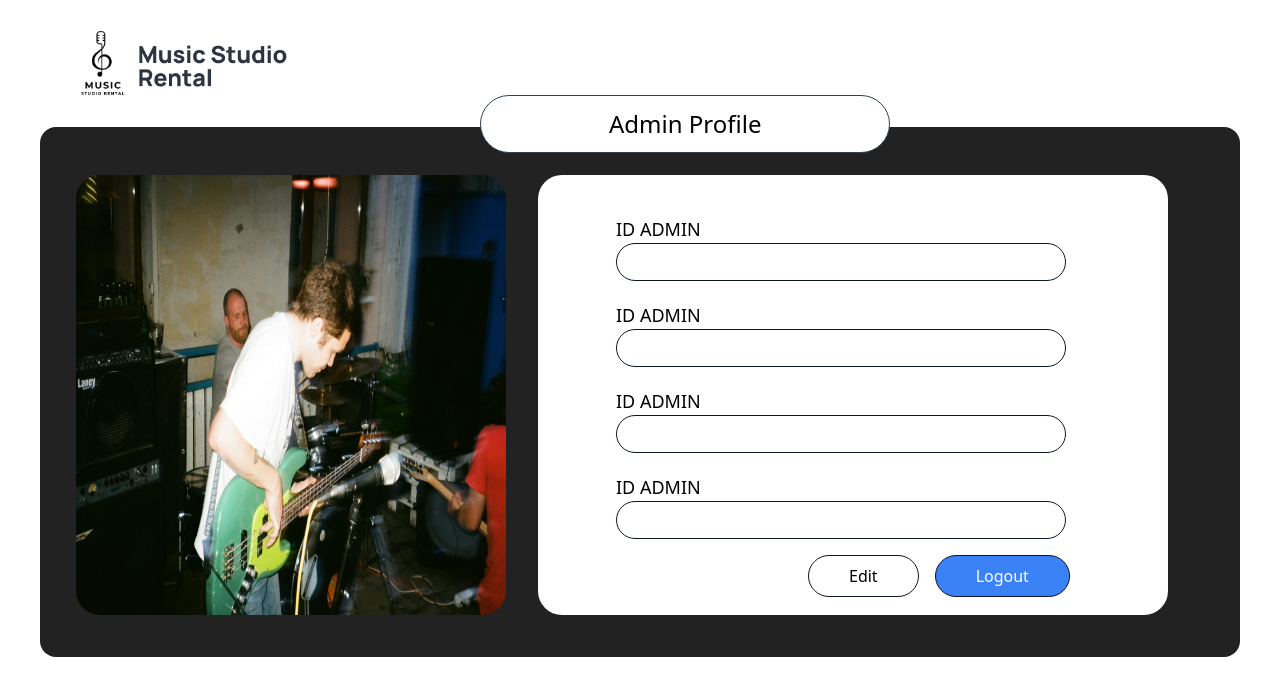
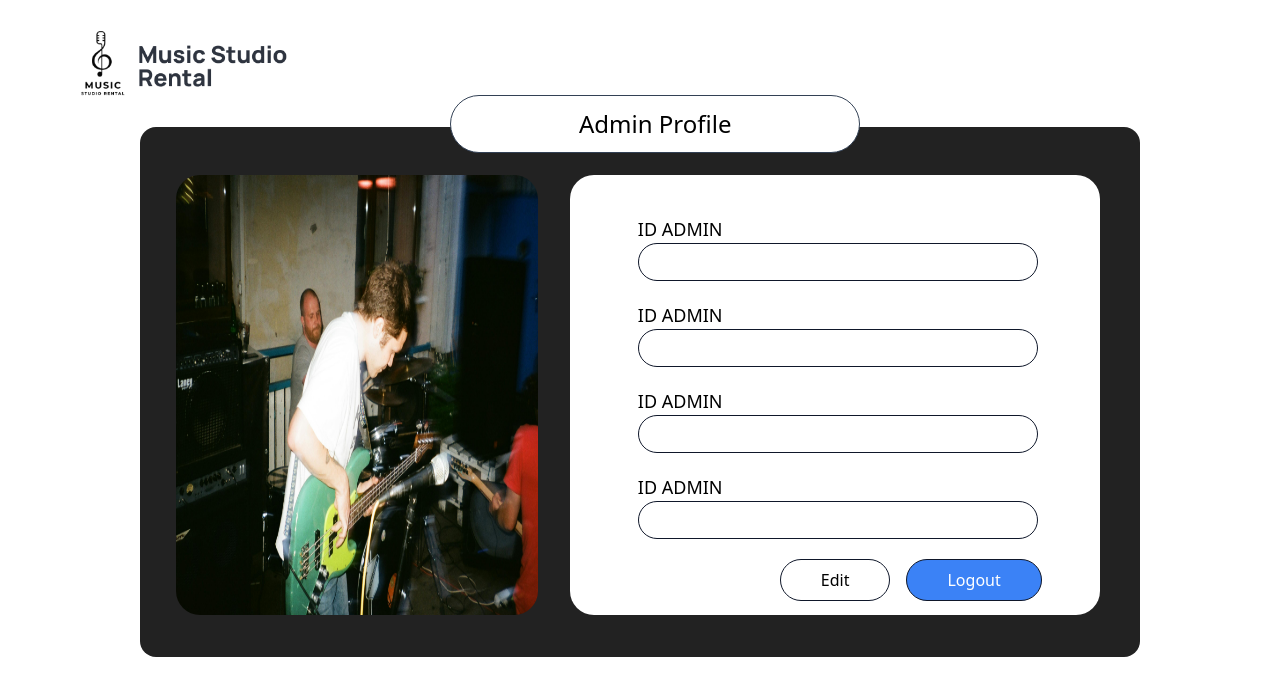
Before and after one commit to maghfur26/Ceria-Music, a React (Vite) app in the folder Frontend/: page /admin-profil in a window 1280 px wide. Shown: the top 696 px of the page. Built offline with nearby package versions, Linux system fonts and the light colour scheme.

Commit message:
update class css admin-profile

```diff
--- a/Frontend/src/Components/fragments/admin/AdminProfil.jsx
+++ b/Frontend/src/Components/fragments/admin/AdminProfil.jsx
@@ -1,4 +1,3 @@
-// src/components/AdminProfile.js
 import React from "react";
 import Logo from "../../../assets/logo.png";
 import Bg from "../../../assets/bgLandingPages.jpg";
@@ -12,8 +11,8 @@ const AdminProfile = () => {
         </div>
 
         <div className="flex items-center justify-center">
-          <div className="bg-[#222222] w-[1000px] h-[590px] tablets7portrait:w-[1200px] tablets7portrait:h-[1450px] ipadairportrait:w-[1200px] lg:h-[530px] zflip3portrait:h-[700px] iphone14plus:h-[670px] md:h-[1345px] relative rounded-none lg:rounded-2xl md:rounded-none">
-            <div className="absolute -top-8 translate-x-[440px] hidden md:hidden lg:block">
+          <div className="bg-[#222222] w-[1000px] h-[590px] lg:w-[1000px] tablets7portrait:w-[1200px] tablets7portrait:h-[1450px] ipadairportrait:w-[1200px] lg:h-[530px] zflip3portrait:h-[700px] iphone14plus:h-[670px] md:h-[1345px] relative rounded-none lg:rounded-2xl md:rounded-none">
+            <div className="absolute -top-8 translate-x-[440px] lg:translate-x-[310px] hidden md:hidden lg:block">
               <div className="bg-white border border-slate-700 px-32 py-3 rounded-full">
                 <h1 className="text-2xl">Admin Profile</h1>
               </div>
@@ -27,7 +26,7 @@ const AdminProfile = () => {
                 />
               </div>
               <div className="bg-white md:w-[800px] lg:rounded-3xl lg:w-[630px] md:translate-x-[42px] ipadairportrait:translate-x-[79px] zflip3portrait:mt-6 zflip3portrait:rounded-xl tablets7portrait:h-[720px] ipadProPortrait:translate-x-[96px] tablets7portrait:mt-10 tablets7portrait:translate-x-[78px] ipadairportrait:mt-0 ipadairportrait:rounded-none lg:translate-x-0 md:h-[680px] lg:mt-0 md:mt-7 lg:h-[440px] w-full h-[400px] md:rounded-3xl rounded-none relative">
-                <div className="absolute md:top-10 top-5 flex flex-col iphonexr18:left-16 iphone12:left-14 iphone14plus:left-[78px] left-10 md:gap-y-5 gap-y-2">
+                <div className="absolute md:top-10 top-5 flex flex-col lg:left-[68px] iphonexr18:left-16 iphone12:left-14 iphone14plus:left-[78px] left-10 md:gap-y-5 gap-y-2">
                   <div className="flex flex-col">
                     <label htmlFor="" className="font-medium lg:text-lg md:text-[40px]">
                       ID ADMIN
@@ -35,7 +34,7 @@ const AdminProfile = () => {
                     <input
                       type="text"
                       readOnly
-                      className="border rounded-3xl border-slate-900 md:w-[650px] md:h-[48px] lg:w-[450px] lg:h-[38px] w-[200px] h-[30px]"
+                      className="border rounded-3xl border-slate-900 md:w-[650px] md:h-[48px] lg:w-[400px] lg:h-[38px] w-[200px] h-[30px]"
                     />
                   </div>
                   <div className="flex flex-col">
@@ -45,7 +44,7 @@ const AdminProfile = () => {
                     <input
                       type="text"
                       readOnly
-                      className="border rounded-3xl border-slate-900 md:w-[650px] md:h-[48px] lg:w-[450px] lg:h-[38px] w-[200px] h-[30px]"
+                      className="border rounded-3xl border-slate-900 md:w-[650px] md:h-[48px] lg:w-[400px] lg:h-[38px] w-[200px] h-[30px]"
                     />
                   </div>
                   <div className="flex flex-col">
@@ -55,7 +54,7 @@ const AdminProfile = () => {
                     <input
                       type="text"
                       readOnly
-                      className="border rounded-3xl border-slate-900 md:w-[650px] md:h-[48px] lg:w-[450px] lg:h-[38px] w-[200px] h-[30px]"
+                      className="border rounded-3xl border-slate-900 md:w-[650px] md:h-[48px] lg:w-[400px] lg:h-[38px] w-[200px] h-[30px]"
                     />
                   </div>
                   <div className="flex flex-col">
@@ -65,11 +64,11 @@ const AdminProfile = () => {
                     <input
                       type="text"
                       readOnly
-                      className="border rounded-3xl border-slate-900 md:w-[650px] md:h-[48px] lg:w-[450px] lg:h-[38px] w-[200px] h-[30px]"
+                      className="border rounded-3xl border-slate-900 md:w-[650px] md:h-[48px] lg:w-[400px] lg:h-[38px] w-[200px] h-[30px]"
                     />
                   </div>
                 </div>
-                <div className="absolute md:top-[590px] lg:top-[380px] top-[280px] left-7 iphonexr18:left-[53px] iphone12:left-[45px] iphone14plus:left-[66px] md:left-[110px] lg:left-[270px] flex md:w-auto px-4 md:px-0">
+                <div className="absolute md:top-[590px] lg:top-[380px] top-[280px] left-7 iphonexr18:left-[53px] iphone12:left-[45px] iphone14plus:left-[66px] md:left-[110px] lg:left-[210px] lg:mt-1 flex md:w-auto px-4 md:px-0">
                   <div className="flex flex-col md:flex-row items-center gap-4">
                     <button className="md:py-5 py-2 md:px-28 lg:px-10 lg:py-2 px-[70px] md:text-3xl lg:text-base border border-slate-900 md:rounded-full lg:rounded-3xl rounded-3xl w-full md:w-auto">
                       Edit
```
